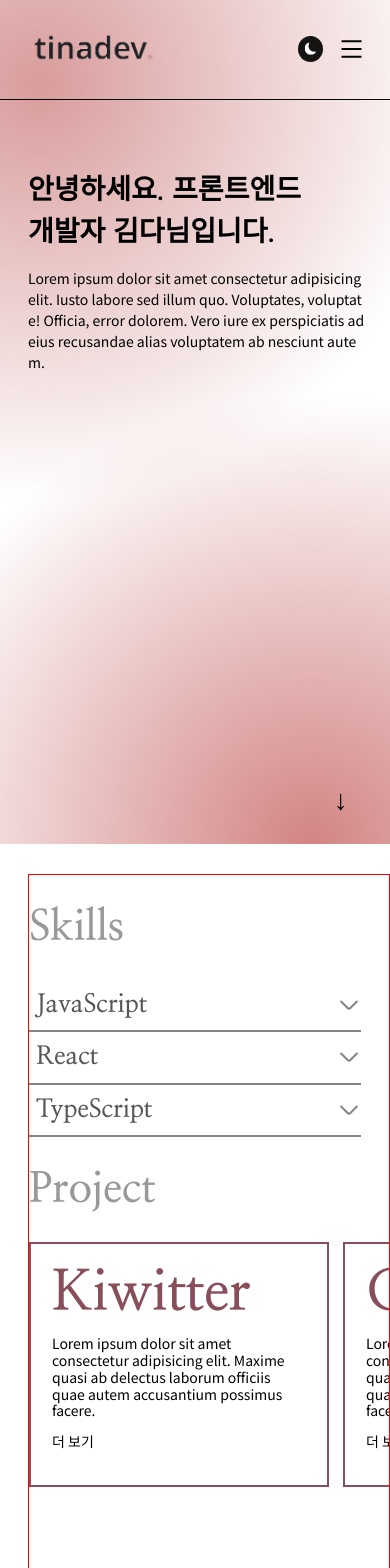
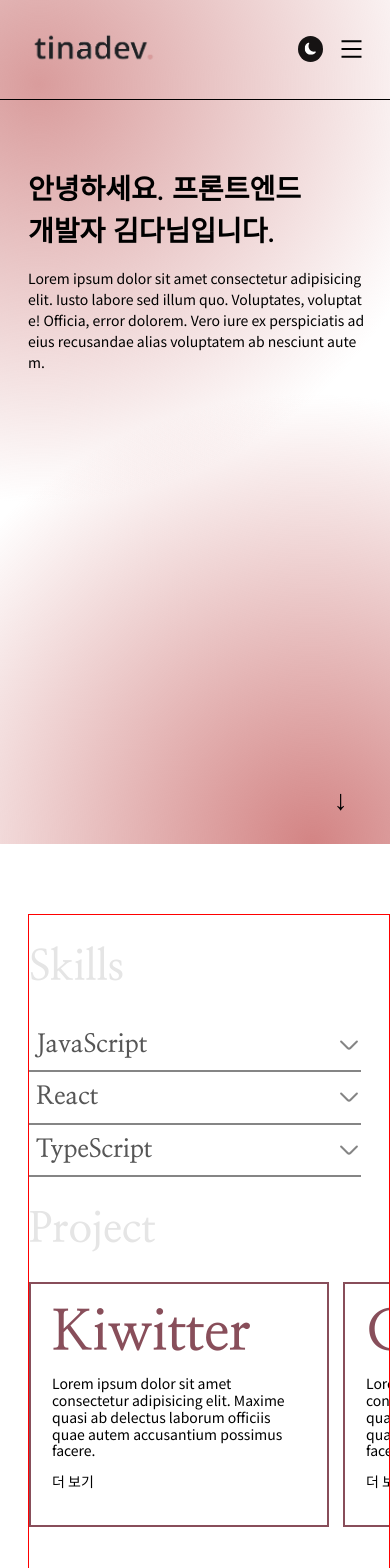
Before and after one commit to dahhnym/danimkim-portfolio, a React (Create React App) app: page / in a window 390 px wide. Shown: the top 1568 px of the page. Built offline with nearby package versions, Linux system fonts and the light colour scheme.

Commit message:
📱 modify minor responsive design css

```diff
--- a/src/components/Intro.tsx
+++ b/src/components/Intro.tsx
@@ -20,9 +20,10 @@ const Intro = () => {
 export default Intro;
 
 const Section = styled.section`
-  height: calc(100vh - 140px);
+  height: calc(100vh - 100px);
   position: relative;
   padding-right: 1.8rem;
+  /* border: solid 1px limegreen; */
 `;
 
 const Heading = styled.h2`
--- a/src/elements/Heading.tsx
+++ b/src/elements/Heading.tsx
@@ -13,7 +13,14 @@ export default Heading;
 const H2 = styled.h2`
   font-size: 3rem;
   line-height: 2.5;
-  opacity: 40%;
+  opacity: 10%;
   font-family: 'Nanum Myeongjo', serif;
   font-weight: bold;
+  @media screen and (min-width: 640px) {
+    font-size: 4rem;
+  }
+  @media screen and (min-width: 1024px) {
+    font-size: 5rem;
+    line-height: 2;
+  }
 `;
```
